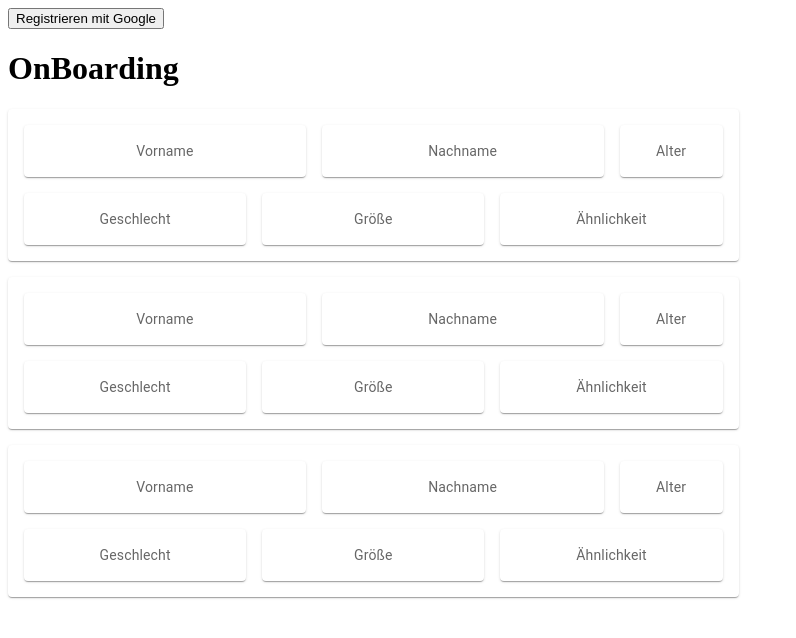
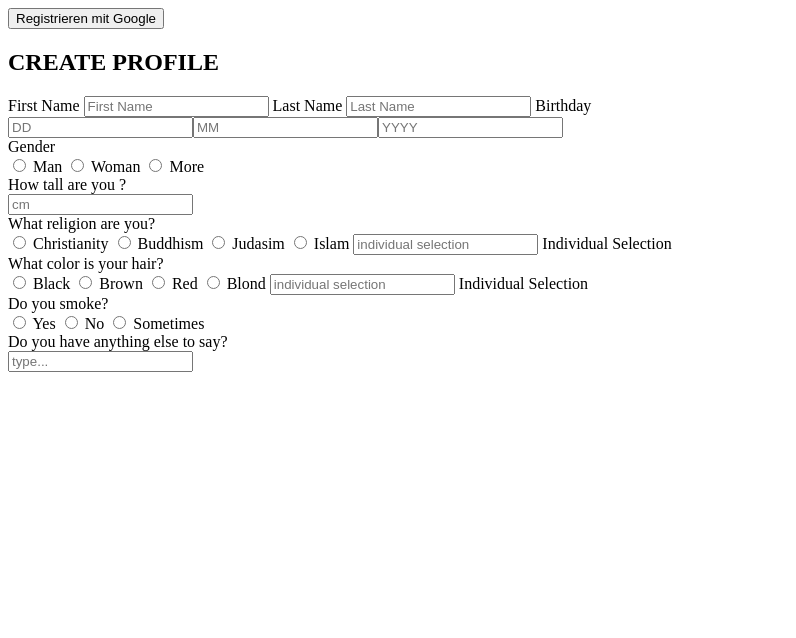
Before and after one commit to PatrickMayerHdM/Software-Praktikum-Gruppe01, a React (Create React App) app in the folder frontend/: page / in a window 1280 px wide. Shown: the top 638 px of the page, without its empty margins (0-796 px from the left). Built offline with nearby package versions, Linux system fonts and the light colour scheme.

Commit message:
OnBoarding Datei mit den benötigten Auswahlkriterien. Aktuell nur ein Test ohne Kommentare.

```diff
--- a/frontend/src/App.js
+++ b/frontend/src/App.js
@@ -4,15 +4,12 @@ import Grid from "@mui/material/Grid";
 import Profilebox from "./components/Profilebox";
 import OnBoarding from "./pages/OnBoarding";
 import LogIn from "./pages/LogIn";
-import TestProfileList from "./components/TestProfileList";
 function App() {
   return (
         /** Darstellung der Test-Funktionen (LogIn-Page und OnBoarding-Page) */
     <div className="App">
      <LogIn/>
         <OnBoarding/>
-        <TestProfileList/>
-
     </div>
   );
 }
--- a/frontend/src/components/header/header.js
+++ b/frontend/src/components/header/header.js
@@ -1,10 +1,10 @@
-import * as React from 'react';
 import PropTypes from 'prop-types';
 import Tabs from '@mui/material/Tabs';
 import Tab from '@mui/material/Tab';
 import Typography from '@mui/material/Typography';
 import Box from '@mui/material/Box';
 
+/**
 function TabPanel(props) {
   const { children, value, index, ...other } = props;
 
@@ -68,3 +68,4 @@ export default function BasicTabs() {
 }
 
 //Alles oben ist von MUI und noch im test-stage!!
+ */
--- a/frontend/src/pages/OnBoarding.js
+++ b/frontend/src/pages/OnBoarding.js
@@ -1,9 +1,258 @@
+import { useState } from "react";
+
 function OnBoarding() {
   /** Die Komponente gibt ein div-Element mit einem h1-Element aus,
     das den Text "OnBoarding" enthält. */
+
+  const handleChange = () => {
+      console.log("chaned")
+  }
+    const handleSubmit = () => {
+      console.log("submitted")
+  }
+
   return (
-    <div>
-      <h1>OnBoarding</h1>
+    <div className="onboarding">
+        <h2> CREATE PROFILE </h2>
+
+        <from onSubmit={handleSubmit}>
+
+            <section>
+
+                <label htmlFor="first_name"> First Name </label>
+                <input
+                    id="first_name"
+                    type="text"
+                    name="first_name"
+                    placeholder="First Name"
+                    required={true}
+                    value={""}
+                    onChange={handleChange}
+                />
+                <label htmlFor="last_name"> Last Name </label>
+                <input
+                    id="last_name"
+                    type="text"
+                    name="last_name"
+                    placeholder="Last Name"
+                    required={true}
+                    value={""}
+                    onChange={handleChange}
+                />
+                <label> Birthday </label>
+                <div className="mulit-input-container">
+                <input
+                    id="dob_day"
+                    type="number"
+                    name="dob_day"
+                    placeholder="DD"
+                    required={true}
+                    value={""}
+                    onChange={handleChange}
+                />
+                <input
+                    id="dob_month"
+                    type="number"
+                    name="dob_month"
+                    placeholder="MM"
+                    required={true}
+                    value={""}
+                    onChange={handleChange}
+                />
+                <input
+                    id="dob_year"
+                    type="number"
+                    name="dob_year"
+                    placeholder="YYYY"
+                    required={true}
+                    value={""}
+                    onChange={handleChange}
+                />
+                </div>
+                <label> Gender </label>
+                <div className="mulit-input-container">
+                <input
+                    id="man-gender-identity"
+                    type="radio"
+                    name="gender_indentity"
+                    value="man"
+                    onChange={handleChange}
+                    checked={false}
+                />
+                    <label htmlFor="man-gender-identity"> Man </label>
+                <input
+                    id="woman-gender-identity"
+                    type="radio"
+                    name="gender_indentity"
+                    value="woman"
+                    onChange={handleChange}
+                    checked={false}
+                />
+                    <label htmlFor="woman-gender-identity"> Woman </label>
+                <input
+                    id="more-gender-identity"
+                    type="radio"
+                    name="gender_indentity"
+                    value="more"
+                    onChange={handleChange}
+                    checked={false}
+                />
+                    <label htmlFor="more-gender-identity"> More </label>
+                </div>
+                <label> How tall are you ? </label>
+                <div className="mulit-input-container">
+                <input
+                    id="tall_number"
+                    type="number"
+                    name="size_of_person"
+                    placeholder="cm"
+                    required={true}
+                    value={""}
+                    onChange={handleChange}
+                />
+                </div>
+                <label> What religion are you? </label>
+                <div className="mulit-input-container">
+                <input
+                    id="christianity"
+                    type="radio"
+                    name="religious_identity"
+                    value="more"
+                    onChange={handleChange}
+                    checked={false}
+                />
+                    <label htmlFor="religious-identity"> Christianity </label>
+                    <input
+                    id="buddhism"
+                    type="radio"
+                    name="religious_identity"
+                    value="more"
+                    onChange={handleChange}
+                    checked={false}
+                />
+                    <label htmlFor="religious-identity"> Buddhism </label>
+                    <input
+                    id="judaism"
+                    type="radio"
+                    name="religious_identity"
+                    value="more"
+                    onChange={handleChange}
+                    checked={false}
+                />
+                    <label htmlFor="religious-identity"> Judasim </label>
+                    <input
+                    id="islam"
+                    type="radio"
+                    name="religious_identity"
+                    value="more"
+                    onChange={handleChange}
+                    checked={false}
+                />
+                    <label htmlFor="religious-identity"> Islam </label>
+                <input
+                    id="religion_individual_selection"
+                    type="text"
+                    name="religios_identity"
+                    placeholder="individual selection"
+                    value={""}
+                    onChange={handleChange}
+                />
+                    <label htmlFor="custom-text-field"> Individual Selection </label>
+                </div>
+                <label> What color is your hair? </label>
+                <div className="mulit-input-container">
+                <input
+                    id="black"
+                    type="radio"
+                    name="hair_color"
+                    value="more"
+                    onChange={handleChange}
+                    checked={false}
+                />
+                    <label htmlFor="hair-color-selection"> Black </label>
+                    <input
+                    id="brown"
+                    type="radio"
+                    name="hair_color"
+                    value="more"
+                    onChange={handleChange}
+                    checked={false}
+                />
+                    <label htmlFor="hair-color-selection"> Brown </label>
+                    <input
+                    id="red"
+                    type="radio"
+                    name="hair_color"
+                    value="more"
+                    onChange={handleChange}
+                    checked={false}
+                />
+                    <label htmlFor="hair-color-selection"> Red </label>
+                    <input
+                    id="Blond"
+                    type="radio"
+                    name="hair_color"
+                    value="more"
+                    onChange={handleChange}
+                    checked={false}
+                />
+                    <label htmlFor="hair-color-selection"> Blond </label>
+                    <input
+                    id="hair_individual_selection"
+                    type="text"
+                    name="hair_color"
+                    placeholder="individual selection"
+                    value={""}
+                    onChange={handleChange}
+                />
+                    <label htmlFor="custom-text-field"> Individual Selection </label>
+                </div>
+                <label> Do you smoke? </label>
+                <div className="mulit-input-container">
+                <input
+                    id="yes"
+                    type="radio"
+                    name="is_somking_question"
+                    value="more"
+                    onChange={handleChange}
+                    checked={false}
+                />
+                    <label htmlFor="smoking-selection"> Yes </label>
+                    <input
+                    id="no"
+                    type="radio"
+                    name="is_somking_question"
+                    value="more"
+                    onChange={handleChange}
+                    checked={false}
+                />
+                    <label htmlFor="smoking-selection"> No </label>
+                    <input
+                    id="sometimes"
+                    type="radio"
+                    name="is_somking_question"
+                    value="more"
+                    onChange={handleChange}
+                    checked={false}
+                />
+                    <label htmlFor="smoking-selection"> Sometimes </label>
+                </div>
+                <label> Do you have anything else to say?  </label>
+                <div className="mulit-input-container">
+                <input
+                    id="more_to_say_individual_selection"
+                    type="text"
+                    name="more_to_say"
+                    placeholder="type..."
+                    value={""}
+                    onChange={handleChange}
+                />
+                </div>
+
+            </section>
+
+        </from>
+
     </div>
   );
 }
```
Also changed, not shown: frontend/src/components/pages/About.js (deleted), frontend/src/components/pages/OnBoarding.js (deleted), frontend/src/components/pages/SignIn.js (deleted).
